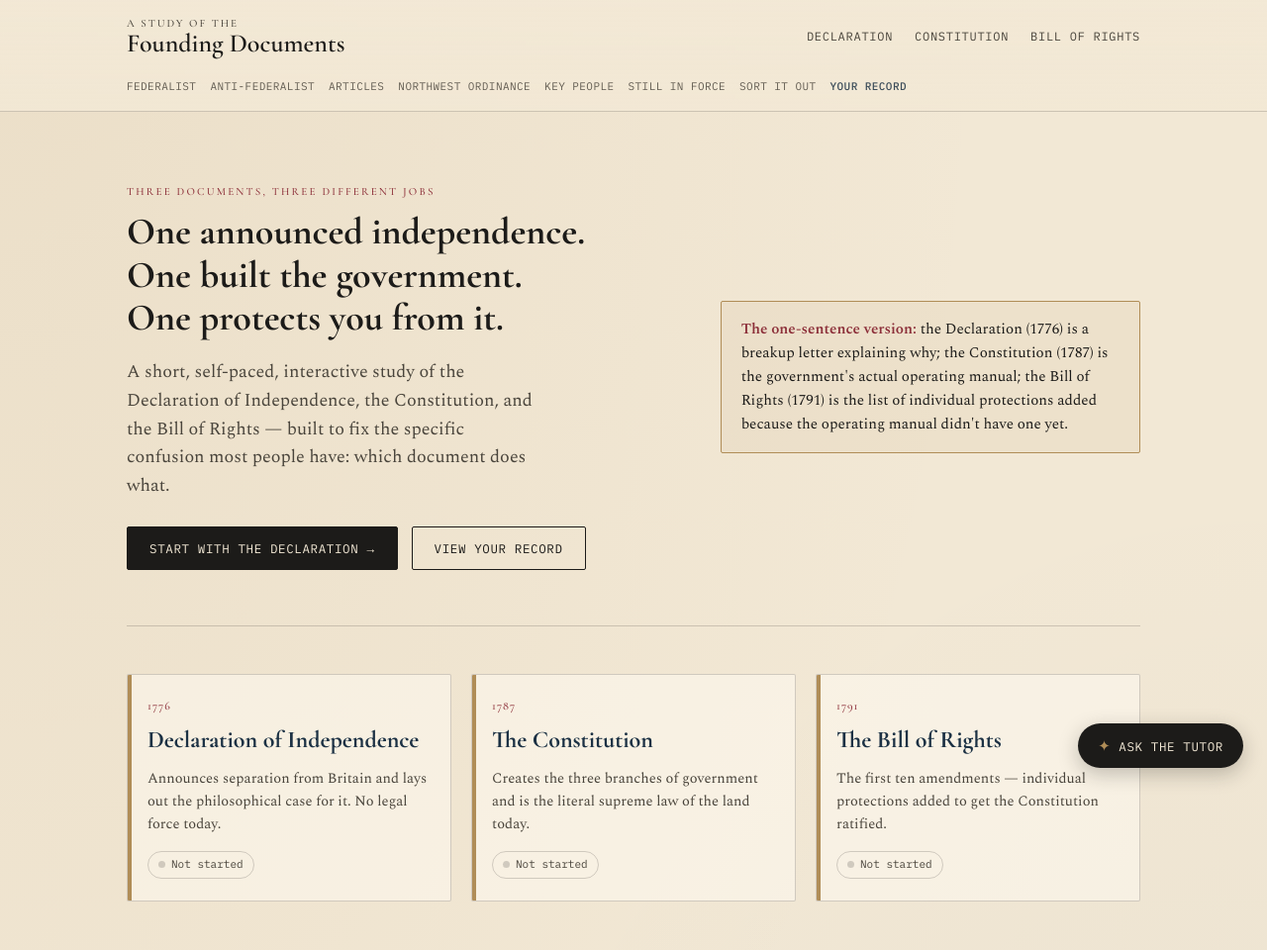
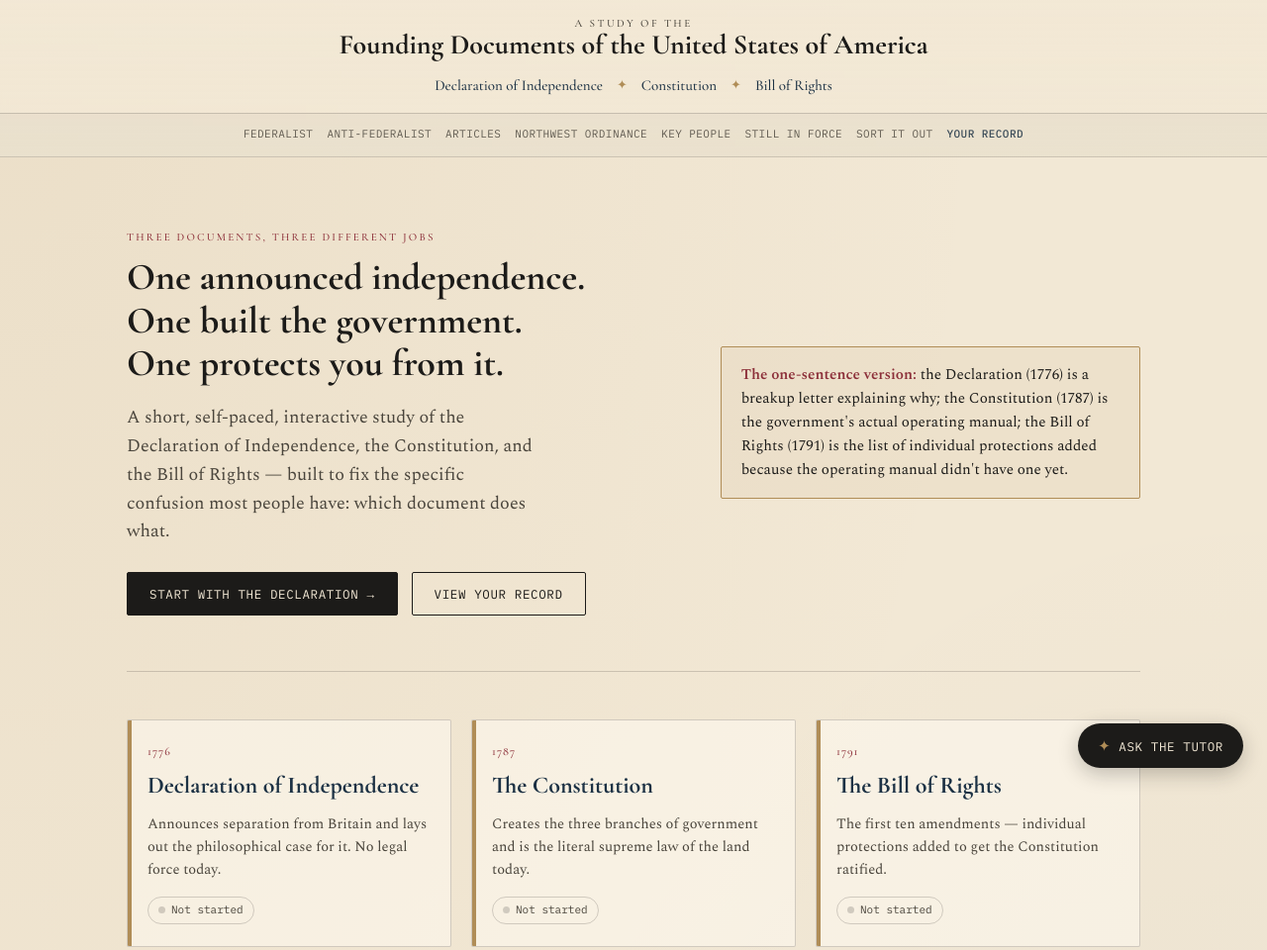
Before and after one commit to MoMoGit729/founding-docs-app, a plain HTML site: page index.html in a window 1280 px wide. Shown: the top 960 px of the page at 99% size. Drawn offline with nearby package versions, Linux system fonts and the light colour scheme.

Commit message:
Rebuild masthead as centered banner per hierarchy design

```diff
--- a/app.js
+++ b/app.js
@@ -65,7 +65,7 @@ window.addEventListener("DOMContentLoaded", ()=>{ render(); initChat(); });
 
 function render(){
   const route = currentRoute();
-  document.querySelectorAll(".primary-nav a, .secondary-nav a").forEach(a=>{
+  document.querySelectorAll(".primary-doc-nav a, .secondary-nav a").forEach(a=>{
     a.classList.toggle("active", a.dataset.route === route);
   });
   const app = document.getElementById("app");
--- a/index.html
+++ b/index.html
@@ -23,18 +23,20 @@
 </div>
 
 <header class="masthead">
-  <div class="masthead-inner">
+  <div class="masthead-brand">
     <a href="#/" class="wordmark">
       <span class="wordmark-eyebrow">A Study of the</span>
-      <span class="wordmark-main">Founding Documents</span>
+      <span class="wordmark-main">Founding Documents of the United States of America</span>
     </a>
-    <nav class="primary-nav" id="primaryNav">
-      <a href="#/declaration" data-route="declaration">Declaration</a>
+    <div class="primary-doc-nav" id="primaryNav">
+      <a href="#/declaration" data-route="declaration">Declaration of Independence</a>
+      <span class="doc-sep" aria-hidden="true">✦</span>
       <a href="#/constitution" data-route="constitution">Constitution</a>
+      <span class="doc-sep" aria-hidden="true">✦</span>
       <a href="#/billofrights" data-route="billofrights">Bill of Rights</a>
-    </nav>
+    </div>
   </div>
-  <div class="masthead-inner secondary-row">
+  <div class="masthead-subnav">
     <nav class="secondary-nav" id="secondaryNav">
       <a href="#/federalist" data-route="federalist">Federalist</a>
       <a href="#/antifederalist" data-route="antifederalist">Anti-Federalist</a>
--- a/style.css
+++ b/style.css
@@ -39,29 +39,31 @@ a:hover{text-decoration:underline;}
   background:linear-gradient(180deg, rgba(242,232,213,0.97), rgba(242,232,213,0.88));
   position:sticky; top:0; z-index:30;
   backdrop-filter:blur(4px);
+  text-align:center;
 }
-.masthead-inner{
-  max-width:1080px; margin:0 auto; padding:18px 28px;
-  display:flex; align-items:center; justify-content:space-between; gap:24px;
-  flex-wrap:wrap;
+.masthead-brand{
+  max-width:1080px; margin:0 auto; padding:18px 28px 12px;
+  display:flex; flex-direction:column; align-items:center; gap:10px;
 }
-.wordmark{display:flex; flex-direction:column; line-height:1.05;}
+.wordmark{display:flex; flex-direction:column; align-items:center; line-height:1.1;}
 .wordmark-eyebrow{
-  font-family:var(--display); font-size:11px; letter-spacing:0.18em; text-transform:uppercase;
-  color:var(--ink-soft); font-weight:500;
+  font-family:var(--display); font-size:11px; letter-spacing:0.22em; text-transform:uppercase;
+  color:var(--ink-soft); font-weight:500; display:block;
 }
 .wordmark-main{
-  font-family:var(--display); font-weight:600; font-size:26px; color:var(--ink);
+  font-family:var(--display); font-weight:700; font-size:28px; color:var(--ink); display:block;
 }
 .wordmark:hover{text-decoration:none;}
-.primary-nav{display:flex; gap:22px; flex-wrap:wrap; align-items:center;}
-.primary-nav a{
-  font-family:var(--mono); font-size:12px; letter-spacing:0.06em; text-transform:uppercase;
-  color:var(--ink-soft); padding:6px 0; border-bottom:2px solid transparent;
-  transition:border-color .15s, color .15s;
+.primary-doc-nav{
+  display:flex; align-items:center; justify-content:center; gap:14px; flex-wrap:wrap;
 }
-.primary-nav a:hover{color:var(--ink); text-decoration:none; border-color:var(--brass);}
-.primary-nav a.active{color:var(--seal); border-color:var(--seal);}
+.primary-doc-nav a{
+  font-family:var(--display); font-size:15px; font-weight:500; color:var(--navy);
+  padding:3px 0; border-bottom:1px solid transparent; transition:border-color .15s, color .15s;
+}
+.primary-doc-nav a:hover{color:var(--ink); text-decoration:none; border-color:var(--brass);}
+.primary-doc-nav a.active{color:var(--seal); border-color:var(--seal);}
+.doc-sep{color:var(--brass); font-size:13px; user-select:none;}
 
 main{max-width:1080px; margin:0 auto; padding:48px 28px 96px;}
 
@@ -357,8 +359,11 @@ main{max-width:1080px; margin:0 auto; padding:48px 28px 96px;}
 }
 
 /* ---------- Secondary nav row ---------- */
-.secondary-row{padding-top:0; padding-bottom:10px;}
-.secondary-nav{display:flex; gap:14px; flex-wrap:wrap;}
+.masthead-subnav{
+  border-top:1px solid var(--line); background:rgba(28,27,25,0.03);
+  padding:8px 28px;
+}
+.secondary-nav{display:flex; gap:14px; flex-wrap:wrap; justify-content:center; max-width:1080px; margin:0 auto;}
 .secondary-nav a{
   font-family:var(--mono); font-size:11px; letter-spacing:.04em; text-transform:uppercase;
   color:var(--ink-soft); padding:4px 0; border-bottom:2px solid transparent; opacity:.85;
```
